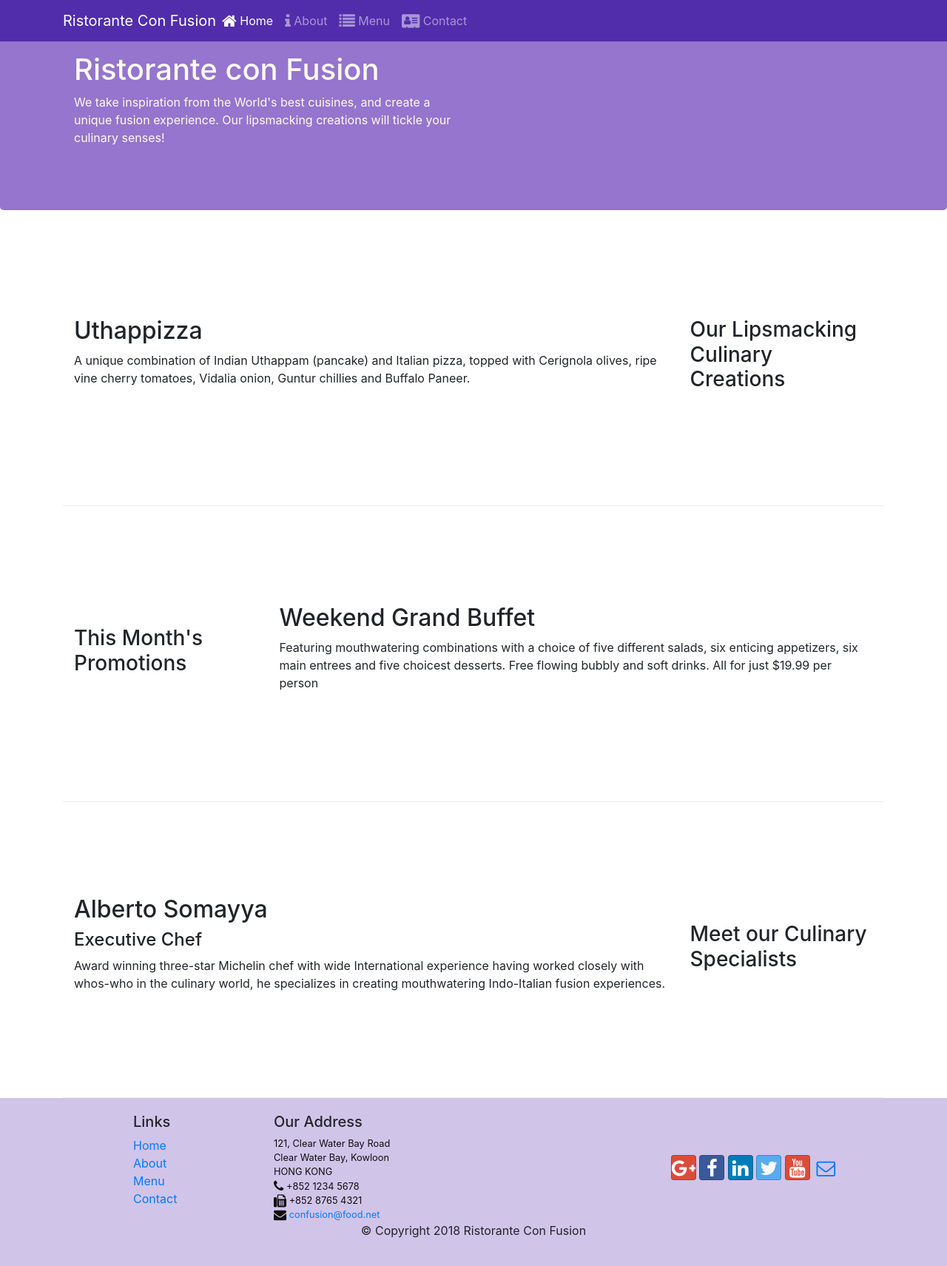
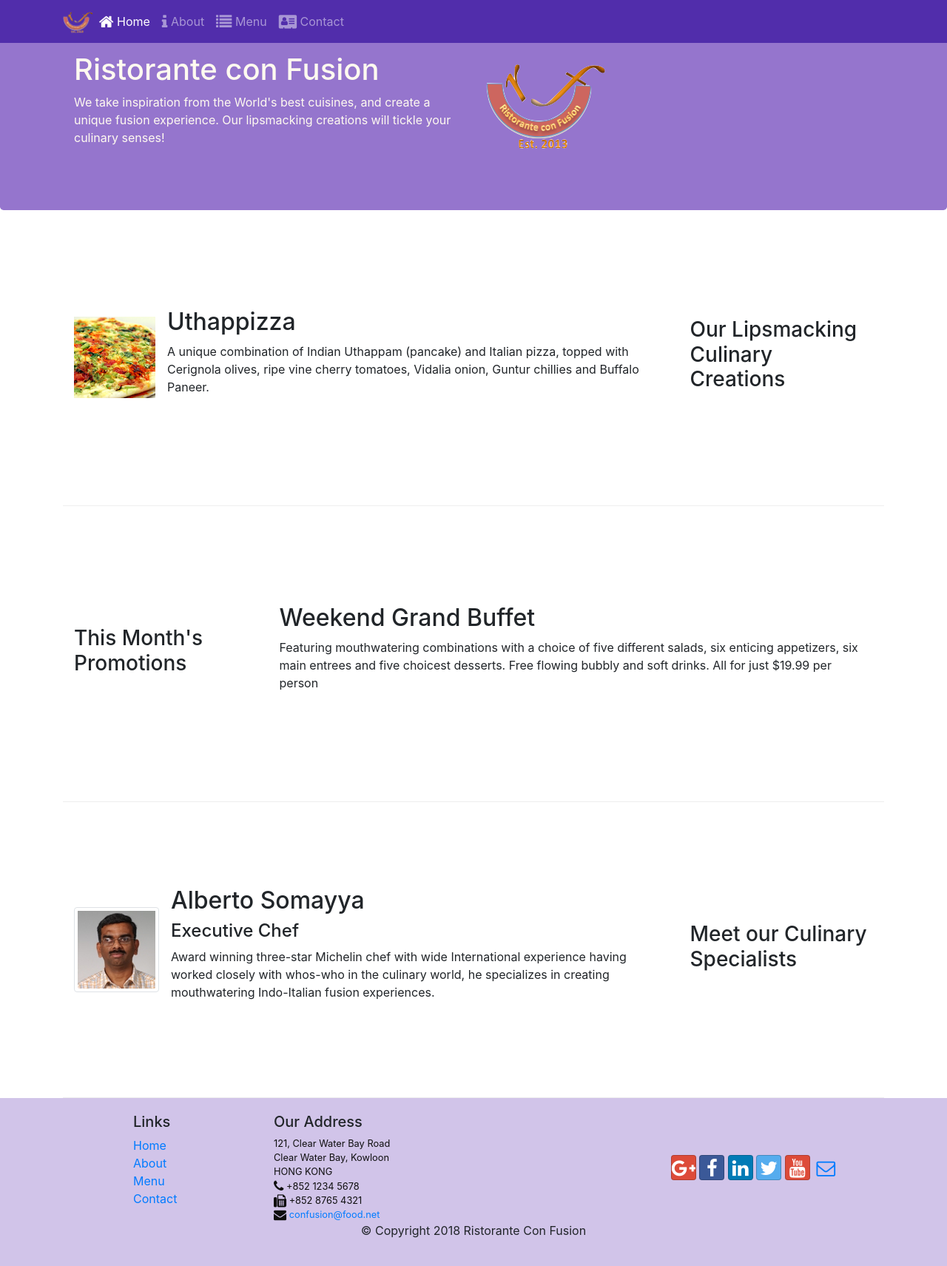
Before and after one commit to abhinavchawla07/bootstrap-practice, a website: page index.html in a window 1280 px wide. Shown: the whole page at 74% size. Drawn offline with nearby package versions, Linux system fonts and the light colour scheme.

Commit message:
Images and Media

```diff
--- a/index.html
+++ b/index.html
@@ -21,13 +21,15 @@
             <button class="navbar-toggler" type="button" data-toggle="collapse" data-target="#Navbar">
                 <span class="navbar-toggler-icon"></span>
             </button>
-            <a class="navbar-brand mr-auto" href="#">Ristorante Con Fusion</a>
+            <a class="navbar-brand mr-auto" href="#"><img src="./img/logo.png" height="30"></a>
             <div class="collapse navbar-collapse" id="Navbar">
                 <ul class="navbar-nav mr-auto">
                     <li class="nav-item active"><a class="nav-link"><span class="fa fa-home fa-lg"></span> Home</a></li>
-                    <li class="nav-item"><a class="nav-link" href="./aboutus.html"><span class="fa fa-info fa-lg"></span> About</a></li>
+                    <li class="nav-item"><a class="nav-link" href="./aboutus.html"><span
+                                class="fa fa-info fa-lg"></span> About</a></li>
                     <li class="nav-item"><a class="nav-link"><span class="fa fa-list fa-lg"></span> Menu</a></li>
-                    <li class="nav-item"><a class="nav-link" href="./contactus.html"><span class="fa fa-address-card fa-lg"></span> Contact</a></li>
+                    <li class="nav-item"><a class="nav-link" href="./contactus.html"><span
+                                class="fa fa-address-card fa-lg"></span> Contact</a></li>
                 </ul>
             </div>
 
@@ -41,7 +43,8 @@
                     <p>We take inspiration from the World's best cuisines, and create a unique fusion experience. Our
                         lipsmacking creations will tickle your culinary senses!</p>
                 </div>
-                <div class="col-12 col-sm">
+                <div class="col-12 col-sm align-self-center">
+                    <img src="./img/logo.png" class="img-fluid">
                 </div>
             </div>
         </div>
@@ -53,9 +56,16 @@
                 <h3>Our Lipsmacking Culinary Creations</h3>
             </div>
             <div class="col col-sm order-sm-first col-md">
-                <h2>Uthappizza</h2>
-                <p>A unique combination of Indian Uthappam (pancake) and Italian pizza, topped with Cerignola olives,
-                    ripe vine cherry tomatoes, Vidalia onion, Guntur chillies and Buffalo Paneer.</p>
+                <div class="media">
+                    <img class="d-flex mr-3 align-self-center" src="./img/uthappizza.png" alt="Uthappizza">
+                    <div class="media-body">
+                        <h2 class="mt-0">Uthappizza</h2>
+                        <p class="d-none d-sm-block">A unique combination of Indian Uthappam (pancake) and Italian
+                            pizza, topped with Cerignola
+                            olives,
+                            ripe vine cherry tomatoes, Vidalia onion, Guntur chillies and Buffalo Paneer.</p>
+                    </div>
+                </div>
             </div>
         </div>
 
@@ -66,7 +76,8 @@
             </div>
             <div class="col col-sm order-sm-last col-md">
                 <h2>Weekend Grand Buffet</h2>
-                <p>Featuring mouthwatering combinations with a choice of five different salads, six enticing appetizers,
+                <p class="d-none d-sm-block">Featuring mouthwatering combinations with a choice of five different
+                    salads, six enticing appetizers,
                     six main entrees and five choicest desserts. Free flowing bubbly and soft drinks. All for just
                     $19.99 per person </p>
             </div>
@@ -77,11 +88,17 @@
                 <h3>Meet our Culinary Specialists</h3>
             </div>
             <div class="col col-sm order-sm-first col-md">
-                <h2>Alberto Somayya</h2>
-                <h4>Executive Chef</h4>
-                <p>Award winning three-star Michelin chef with wide International experience having worked closely with
-                    whos-who in the culinary world, he specializes in creating mouthwatering Indo-Italian fusion
-                    experiences. </p>
+                <div class="media">
+                    <img class="d-flex mr-3 img-thumbnail align-self-center" src="./img/alberto.png">
+                    <div class="media-body">
+                        <h2 class="mt-0">Alberto Somayya</h2>
+                        <h4>Executive Chef</h4>
+                        <p class="d-none d-sm-block">Award winning three-star Michelin chef with wide International
+                            experience having worked closely with
+                            whos-who in the culinary world, he specializes in creating mouthwatering Indo-Italian fusion
+                            experiences. </p>
+                    </div>
+                </div>
             </div>
         </div>
     </div>
@@ -111,11 +128,16 @@
                 </div>
                 <div class="col-12 col-sm-4 align-self-center">
                     <div class="text-center">
-                        <a class="btn btn-social-icon btn-google" href="http://google.com/+"><i class="fa fa-google-plus fa-lg"></i></a>
-                        <a class="btn btn-social-icon btn-facebook" href="http://www.facebook.com/profile.php?id="><i class="fa fa-facebook fa-lg"></i></a>
-                        <a class="btn btn-social-icon btn-linkedin" href="http://www.linkedin.com/in/"><i class="fa fa-linkedin fa-lg"></i></a>
-                        <a class="btn btn-social-icon btn-twitter" href="http://twitter.com/"><i class="fa fa-twitter fa-lg"></i></a>
-                        <a class="btn btn-social-icon btn-google" href="http://youtube.com/"><i class="fa fa-youtube fa-lg"></i></a>
+                        <a class="btn btn-social-icon btn-google" href="http://google.com/+"><i
+                                class="fa fa-google-plus fa-lg"></i></a>
+                        <a class="btn btn-social-icon btn-facebook" href="http://www.facebook.com/profile.php?id="><i
+                                class="fa fa-facebook fa-lg"></i></a>
+                        <a class="btn btn-social-icon btn-linkedin" href="http://www.linkedin.com/in/"><i
+                                class="fa fa-linkedin fa-lg"></i></a>
+                        <a class="btn btn-social-icon btn-twitter" href="http://twitter.com/"><i
+                                class="fa fa-twitter fa-lg"></i></a>
+                        <a class="btn btn-social-icon btn-google" href="http://youtube.com/"><i
+                                class="fa fa-youtube fa-lg"></i></a>
                         <a class="btn btn-social-icon " href="mailto:"><i class="fa fa-envelope-o fa-lg"></i></a>
                     </div>
                 </div>
```
Also changed, not shown: aboutus.html (+3 -2 lines), contactus.html (+3 -2 lines), img/alberto.png (added), img/buffet.png (added), img/logo.png (added), img/uthappizza.png (added), 1 other file.
